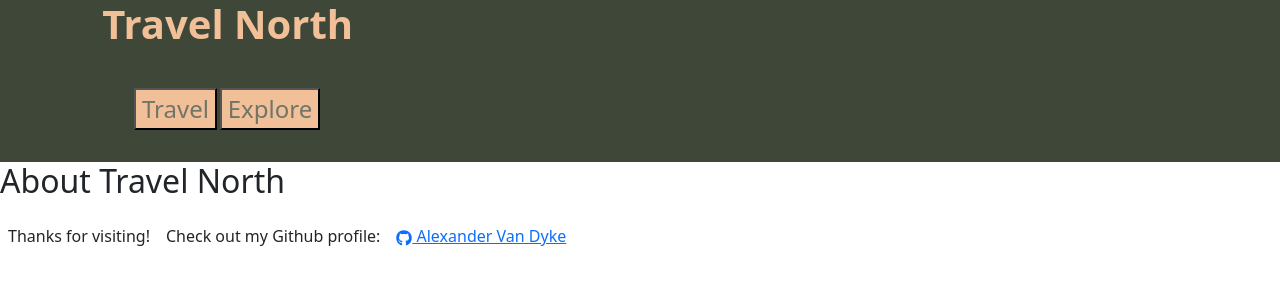
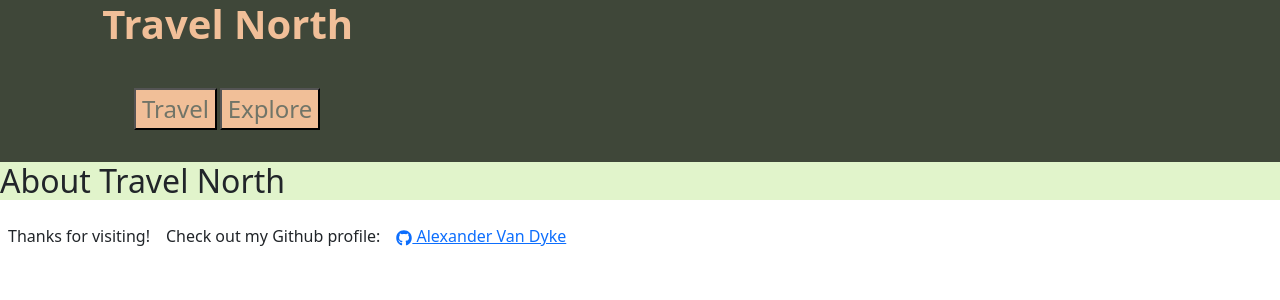
Before and after one commit to AlexandertheGreat491/Travel-North, a React (Create React App) app in the folder client/: page / in a window 1280 px wide. Shown: the top 300 px of the page. Built offline with nearby package versions, Linux system fonts and the light colour scheme.

Commit message:
changed background color of header

```diff
--- a/client/src/index.css
+++ b/client/src/index.css
@@ -47,3 +47,7 @@ code {
 }
 
 /*Home page styling*/
+
+.homeheader{
+  background-color: var(--quarternary);
+}
--- a/client/src/pages/Home.js
+++ b/client/src/pages/Home.js
@@ -3,7 +3,7 @@ import React from "react";
 const Home = () => {
     return (
         <div>
-            <h2>About Travel North</h2>
+            <h2 className="homeheader">About Travel North</h2>
         </div>
     );
 };
```
